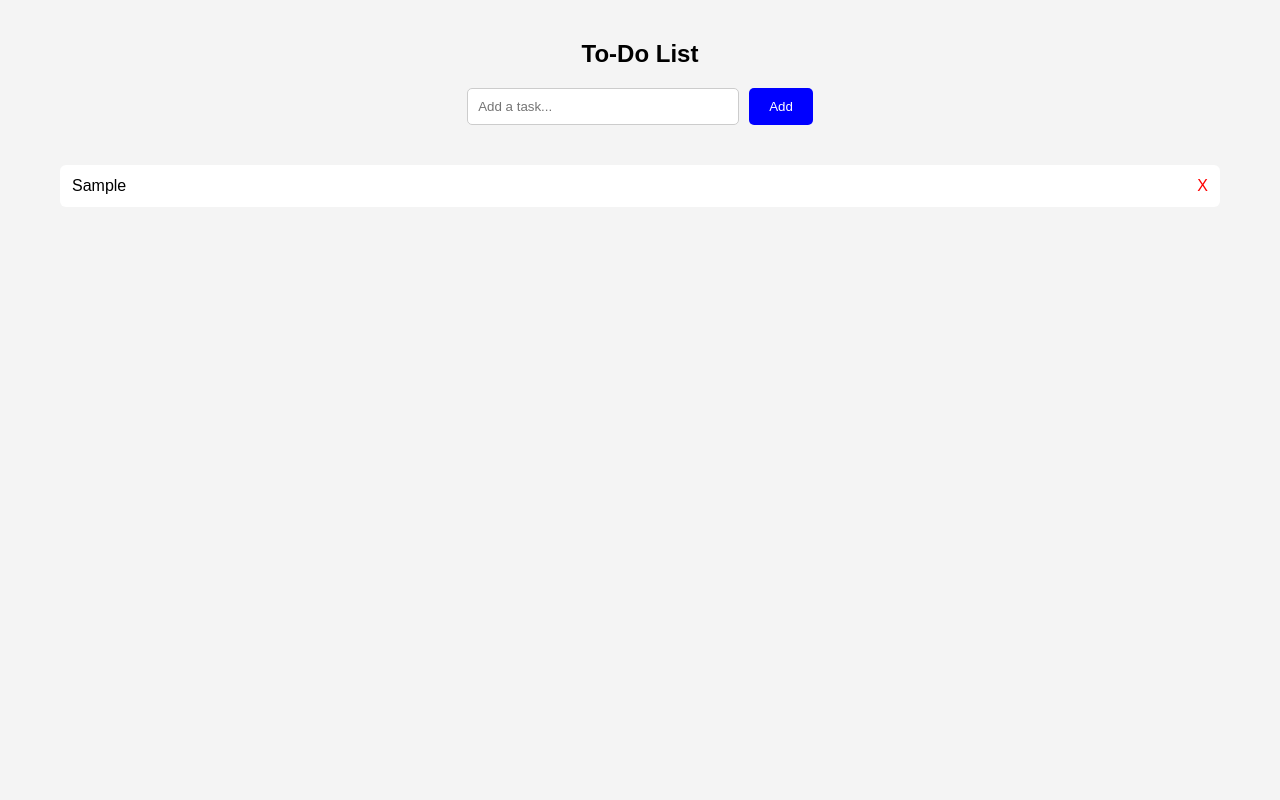
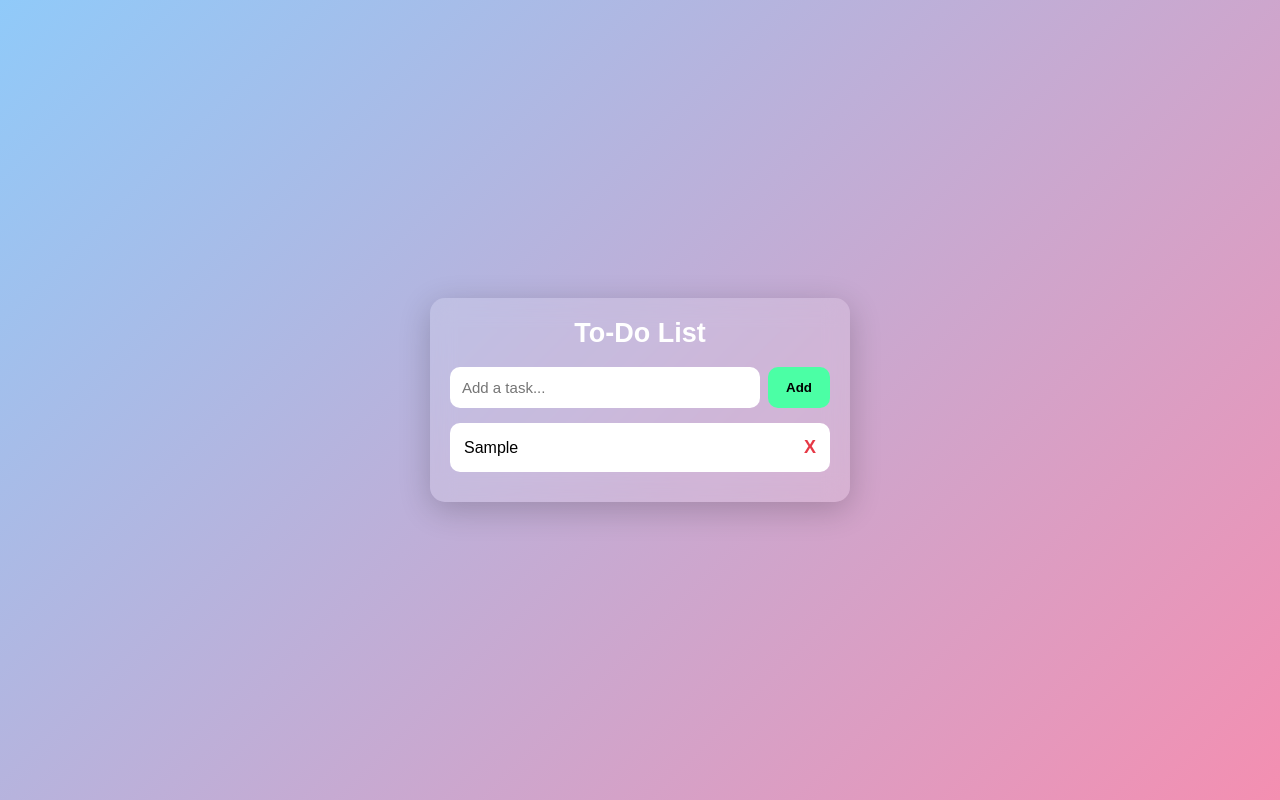
Before and after one commit to Prakrit-Sangwan2402/Build-Day-Project, a plain HTML site: page index.html in a window 1280 px wide. Both pictures are taken after typing "Sample" into the empty fields and a click on the button "Add". Drawn offline with Linux system fonts and the light colour scheme.

Commit message:
Refactor CSS styles for layout and design improvements

```diff
--- a/style.css
+++ b/style.css
@@ -1,58 +1,125 @@
-h2 {
-  text-align: center;
+* {
+  margin: 0;
+  padding: 0;
+  box-sizing: border-box;
+  font-family: "Poppins", sans-serif;
 }
 
 body {
-  font-family: Arial, sans-serif;
-  margin: 40px;
-  background: #f4f4f4;
+  margin: 0;
+  height: 100vh;
+  display: flex;
+  justify-content: center;
+  align-items: center;
+  background: linear-gradient(135deg, #90caf9, #f48fb1);
+  font-family: "Poppins", sans-serif;
+}
+
+@keyframes gradientMove {
+  0% { background-position: 0% 50%; }
+  50% { background-position: 100% 50%; }
+  100% { background-position: 0% 50%; }
+}
+
+.container {
+  width: 420px;
+  padding: 20px;
+  background: rgba(255, 255, 255, 0.15);
+  border-radius: 15px;
+  backdrop-filter: blur(12px);
+  box-shadow: 0 8px 32px rgba(0,0,0,0.2);
+  animation: popIn 0.6s ease;
+}
+
+@keyframes popIn {
+  from { transform: scale(0.7); opacity: 0; }
+  to { transform: scale(1); opacity: 1; }
 }
 
 .input_box {
   display: flex;
-  justify-content: center;
-  gap: 10px;
-  margin-bottom: 20px;
+  gap: 8px;
+  margin-bottom: 15px;
 }
 
-button {
-  padding: 10px 20px;
-  border: none;
-  background: blue;
+h2 {
+  text-align: center;
   color: white;
-  border-radius: 5px;
-  cursor: pointer;
+  margin-bottom: 18px;
+  font-size: 27px;
 }
 
+
+
 .input {
-  padding: 10px;
-  width: 250px;
-  border: 1px solid #ccc;
-  border-radius: 5px;
+  flex: 1;
+  padding: 12px;
+  border-radius: 10px;
+  border: none;
+  outline: none;
+  font-size: 15px;
 }
 
+
+
 ul {
-  padding: 20px;
+  list-style: none;
+  max-height: 350px;
+  overflow-y: auto;
+  scrollbar-width: none;
 }
 
+ul::-webkit-scrollbar {
+  display: none;
+}
+button {
+  border: none;
+  padding: 12px 18px;
+  background: #4bffa5;
+  border-radius: 10px;
+  font-weight: bold;
+  cursor: pointer;
+  transition: 0.3s;
+}
+
+button:hover {
+  transform: scale(1.1);
+  background: #2fdc82;
+}
+
+
 li {
-  background-color: white;
-  padding: 12px;
+  background: white;
+  padding: 14px;
   margin-bottom: 10px;
-  border-radius: 6px;
+  border-radius: 10px;
   display: flex;
   justify-content: space-between;
   align-items: center;
-  cursor: pointer;
+  transition: 0.3s;
+  cursor: grab;
+  font-size: 16px;
 }
 
+
+
+li.done {
+  background: #73ff85;
+  text-decoration: line-through;
+  transform: scale(1.03);
+}
+li:active {
+  cursor: grabbing;
+}
 .delete {
-  color: red;
+  font-size: 18px;
+  color: #e63946;
+  font-weight: bold;
   cursor: pointer;
-  margin-left: 15px;
+  transition: 0.2s;
 }
 
-li.done {
-  background: lightgreen;
-  text-decoration: line-through;
+.delete:hover {
+  transform: scale(1.3);
+  color: #9b0000;
 }
```
